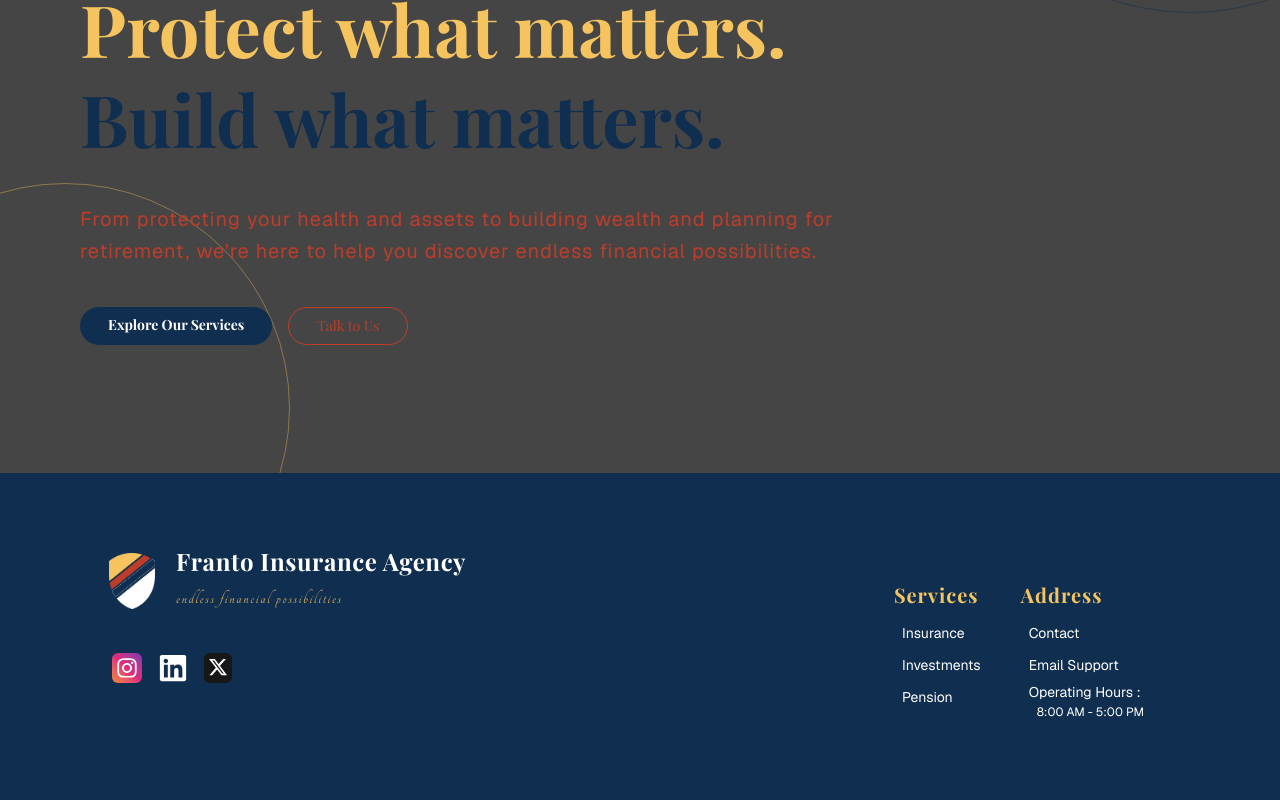
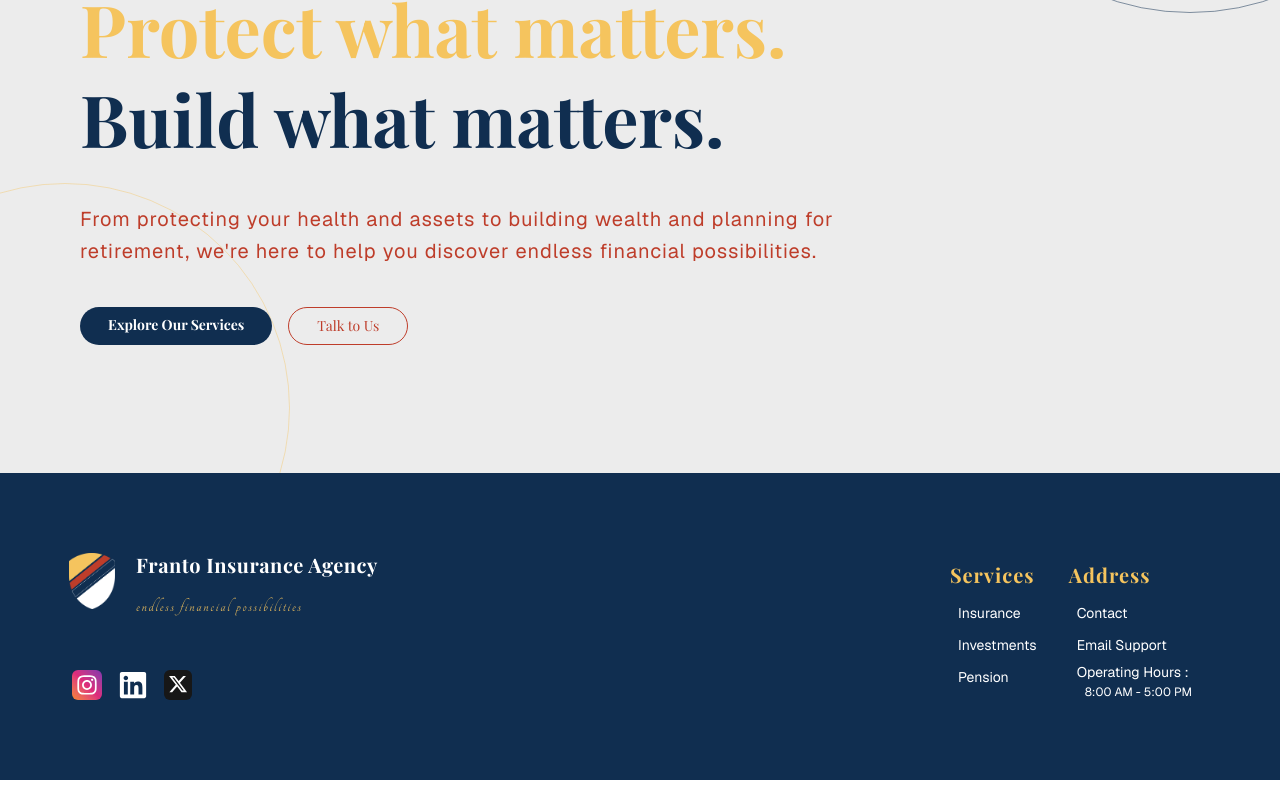
Before and after one commit to NjoguMike/franto_insurance, a Next.js app: page /services in a window 1280 px wide. Shown: the part 327-1127 px from the top of the page. Built offline with nearby package versions, Linux system fonts and the light colour scheme.

Commit message:
UI tweaks

```diff
--- a/src/app/services/page.tsx
+++ b/src/app/services/page.tsx
@@ -72,13 +72,13 @@ function ServiceCard({ service } : { service: Service }) {
       <div className=" absolute left-0 top-0 h-1 w-0 bg-[#F5C45E] transition-all duration-500 group-hover:w-full " />
 
       <div className="flex flex-row gap-4 items-baseline">
-      {/* Icon */}
-      <div className=" mb-6 flex h-10 w-10 sm:h-12 sm:w-12 items-center justify-center rounded-xl bg-[#102E50] text-[#F5C45E] transition-all duration-500 group-hover:bg-[#F5C45E] group-hover:text-[#102E50] " >
-        <Icon size={24} strokeWidth={1.7} />
-      </div>
+        {/* Icon */}
+        <div className=" mb-6 flex h-10 w-10 sm:h-12 sm:w-12 items-center justify-center rounded-xl bg-[#102E50] text-[#F5C45E] transition-all duration-500 group-hover:bg-[#F5C45E] group-hover:text-[#102E50] " >
+          <Icon size={24} strokeWidth={1.7} />
+        </div>
 
-      {/* Title */}
-      <h3 className=" mb-4 font-serif text-xl sm:text-3xl font-semibold text-[#102E50] " > {service.title} </h3>
+        {/* Title */}
+        <h3 className=" mb-4 font-serif text-xl xs:text-3xl font-semibold text-[#102E50] " > {service.title} </h3>
       </div>
 
       {/* Description */}
@@ -125,7 +125,7 @@ export default function Services() {
   };
   return (
     <main className="h-screen overflow-y-auto overflow-x-hidden snap-y snap-mandatory scroll-smooth scrollbar-none">
-      <section className="min-h-screen snap-start relative flex items-end overflow-hidden bg-[var(--foreground)]/80 px-6 py-32 sm:px-10 lg:px-20 " >
+      <section className="min-h-screen snap-start relative flex items-end overflow-hidden bg-[var(--foreground)]/8 px-6 py-32 sm:px-10 lg:px-20 " >
 
         {/* Decorative circles */}
         <div className=" absolute -right-40 -top-40 h-[500px] w-[500px] rounded-full border border-[var(--primary)]/50 " />
--- a/src/components/Footer.tsx
+++ b/src/components/Footer.tsx
@@ -3,12 +3,12 @@ import { FaXTwitter } from 'react-icons/fa6'
 
 function Footer() {
   return (
-    <div className='grid  sm:grid-cols-2 bg-[#102E50] text-[#F5C45E] px-10 sm:px-26 py-20 gap-8'>
-      <div className='flex flex-col gap-8'>
+    <div className='grid  sm:grid-cols-2 bg-[#102E50] text-[#F5C45E] px-10 sm:px-16 py-20 gap-8'>
+      <div className='flex flex-col gap-8 justify-between '>
         <div className='flex items-start gap-4'>
           <img src={"/header_logo.png"} alt="Franto Insurance" className="block w-14 h-14 shrink-0 object-contain" />
-          <div className=' flex flex-col'>
-            <h2 className='text-2xl font-serif tracking-wide font-bold leading-4 text-white'> Franto Insurance Agency </h2>
+          <div className='min-w-[200px] flex flex-col pr-4'>
+            <h2 className='text-xl xs:text-2xl font-serif tracking-wide font-bold leading-6 text-white'> Franto Insurance Agency </h2>
             <p className='mt-2 py-2 text-lg font-cursive tracking-widest text-[var(--accent)]'> endless financial possibilities</p>
           </div>
         </div>
@@ -18,7 +18,7 @@ function Footer() {
           <span className='cursor-pointer transition-transform duration-300 hover:scale-125 bg-[var(--foreground)] text-[var(--background)] rounded-md p-1'><FaXTwitter size={20}/></span>
         </div>
       </div>
-      <div className='flex flex-row gap-8 mt-5 sm:px-4 sm:justify-end'>
+      <div className='flex flex-row items-start gap-6 mt-6 sm:mt-0 sm:px-2 sm:justify-end'>
         <div>
           <h2 className='text-xl font-serif font-semibold py-2 tracking-wider'>Services</h2>
           <div className='px-2 text-white font-sans text-sm leading-8'>
```
